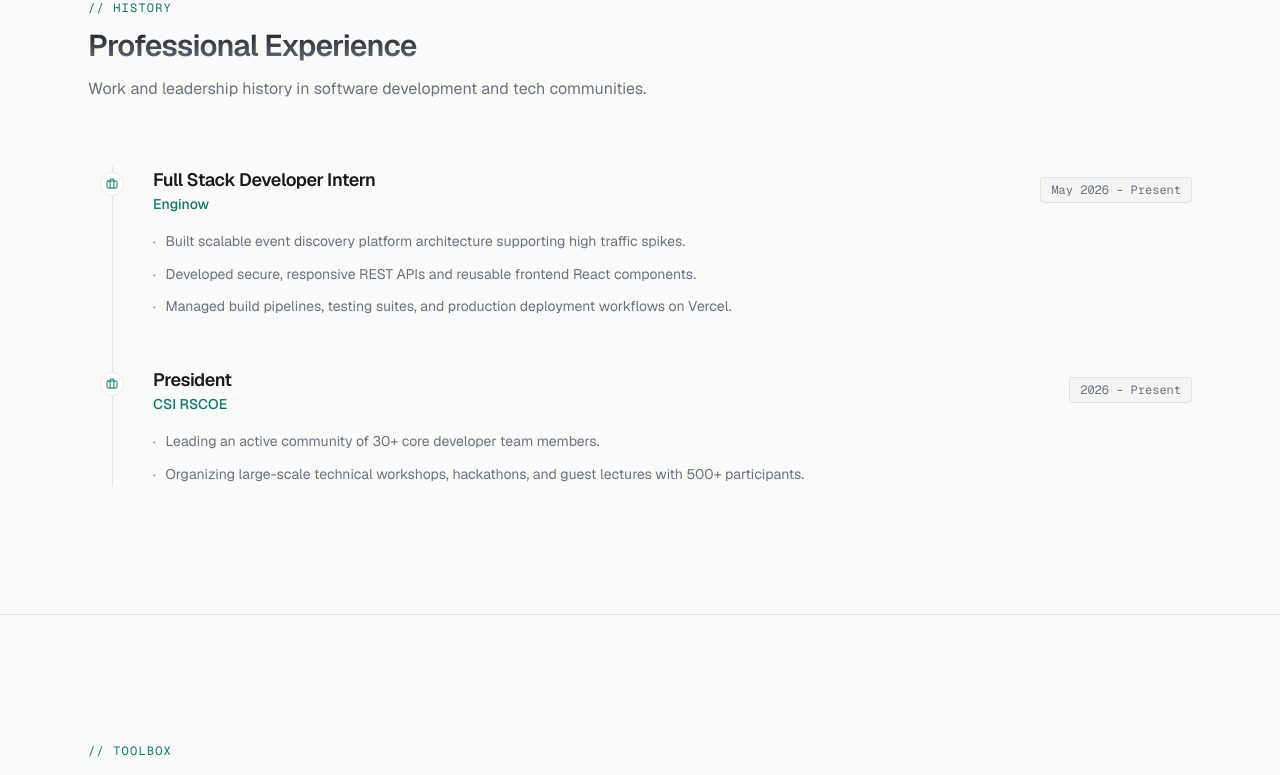
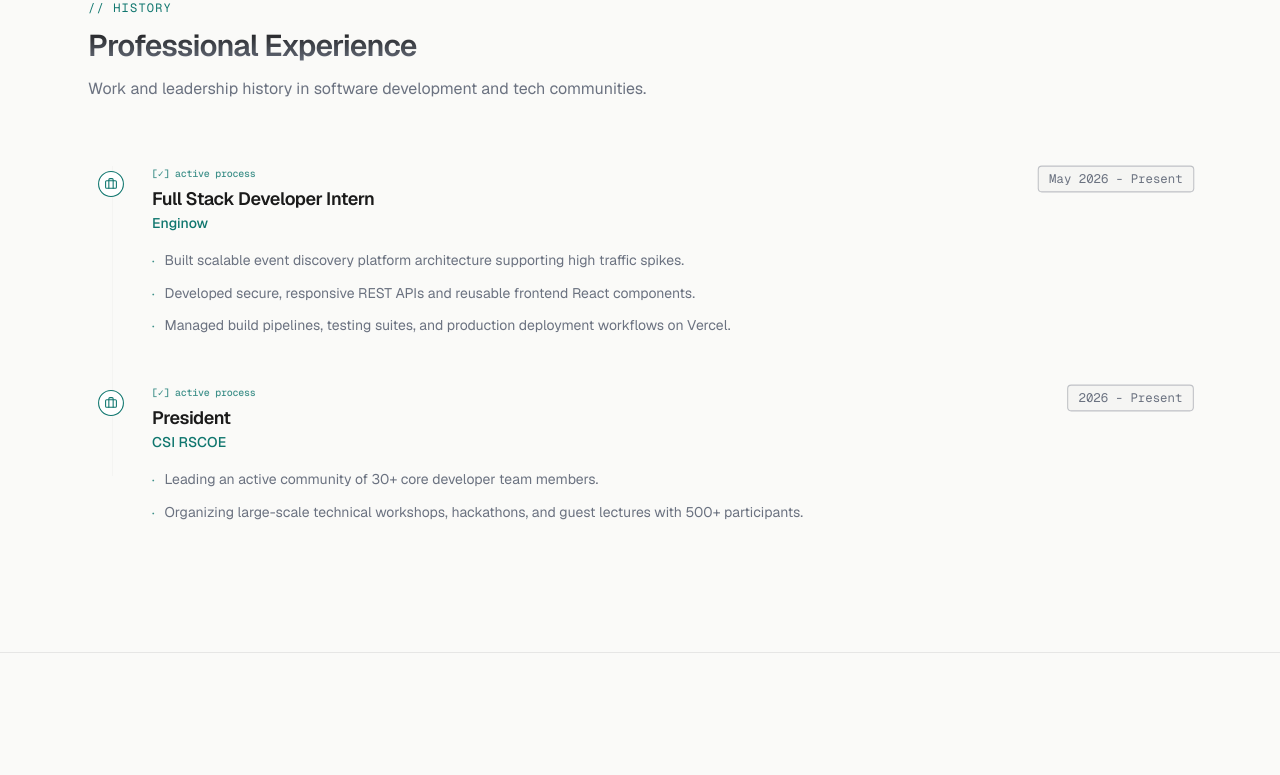
Before and after one commit to aditya-codes-git/Portfolio, a Next.js app: page / in a window 1280 px wide. Shown: the part 3837-4612 px from the top of the page. Built offline with nearby package versions, Linux system fonts and the light colour scheme.

Commit message:
feat: add Experience section with scroll-animated timeline component

```diff
--- a/src/components/sections/Experience.tsx
+++ b/src/components/sections/Experience.tsx
@@ -1,31 +1,174 @@
-import React from "react";
+"use client";
+
+import React, { useRef } from "react";
 import { experiences } from "@/data/experience";
 import { SectionTitle } from "@/components/ui/SectionTitle";
 import { Briefcase } from "lucide-react";
+import { motion, useReducedMotion, useScroll, useTransform } from "framer-motion";
 
 export const Experience: React.FC = () => {
+  const shouldReduceMotion = useReducedMotion() ?? false;
+  const timelineRef = useRef<HTMLDivElement>(null);
+
+  // Bind vertical progress line height to page scroll offset
+  const { scrollYProgress } = useScroll({
+    target: timelineRef,
+    offset: ["start center", "end center"]
+  });
+
+  const lineHeight = useTransform(scrollYProgress, [0, 1], ["0%", "100%"]);
+  const animatedHeight = shouldReduceMotion ? "100%" : lineHeight;
+
+  const headerVariants = {
+    hidden: {
+      opacity: 0,
+      y: shouldReduceMotion ? 0 : 20
+    },
+    visible: {
+      opacity: 1,
+      y: 0,
+      transition: {
+        duration: 0.5,
+        ease: "easeOut" as const
+      }
+    }
+  };
+
+  const itemVariants = {
+    inactive: {
+      opacity: 0.55,
+      x: shouldReduceMotion ? 0 : -10
+    },
+    active: {
+      opacity: 1,
+      x: 0,
+      transition: {
+        duration: 0.4,
+        ease: "easeOut" as const
+      }
+    }
+  };
+
+  const dotVariants = {
+    inactive: {
+      scale: 1,
+      borderColor: "rgba(0, 0, 0, 0.08)",
+      backgroundColor: "#FFFFFF"
+    },
+    active: {
+      scale: 1.08,
+      borderColor: "var(--color-accent)",
+      backgroundColor: "#FFFFFF",
+      transition: {
+        type: "spring" as const,
+        stiffness: 200,
+        damping: 15
+      }
+    }
+  };
+
+  const iconVariants = {
+    inactive: {
+      color: "rgba(107, 114, 128, 0.5)"
+    },
+    active: {
+      color: "var(--color-accent)",
+      transition: {
+        duration: 0.2
+      }
+    }
+  };
+
+  const badgeVariants = {
+    inactive: {
+      scale: 1,
+      borderColor: "rgba(0, 0, 0, 0.08)"
+    },
+    active: {
+      scale: 1.03,
+      borderColor: "rgba(107, 114, 128, 0.4)",
+      transition: {
+        duration: 0.3,
+        ease: "easeOut" as const
+      }
+    }
+  };
+
+  const statusTextVariants = {
+    inactive: {
+      opacity: 0,
+      x: shouldReduceMotion ? 0 : -5
+    },
+    active: {
+      opacity: 1,
+      x: 0,
+      transition: {
+        duration: 0.3,
+        ease: "easeOut" as const
+      }
+    }
+  };
+
   return (
     <section id="experience" className="py-24 sm:py-32 border-t border-border-subtle bg-background">
       <div className="max-w-6xl mx-auto px-6">
-        <SectionTitle
-          label="History"
-          title="Professional Experience"
-          subtitle="Work and leadership history in software development and tech communities."
-        />
+        <motion.div
+          variants={headerVariants}
+          initial="hidden"
+          whileInView="visible"
+          viewport={{ once: true, margin: "-100px" }}
+        >
+          <SectionTitle
+            label="History"
+            title="Professional Experience"
+            subtitle="Work and leadership history in software development and tech communities."
+          />
+        </motion.div>
 
-        <div className="relative border-l border-border-subtle ml-4 sm:ml-6 space-y-12">
-          {experiences.map((exp, idx) => (
-            <div key={exp.id} className="relative pl-8 sm:pl-10">
+        <div
+          ref={timelineRef}
+          className="relative ml-4 sm:ml-6 space-y-12"
+        >
+          {/* Base timeline vertical line (always visible) */}
+          <div className="absolute left-0 top-0 bottom-0 w-[1px] bg-border-subtle/30" />
 
+          {/* Animated progress vertical line */}
+          <motion.div
+            className="absolute left-0 top-0 w-[1px] bg-accent origin-top"
+            style={{ height: animatedHeight }}
+          />
+
+          {experiences.map((exp) => (
+            <motion.div
+              key={exp.id}
+              initial="inactive"
+              whileInView="active"
+              viewport={{ amount: 0.6, once: false }}
+              variants={itemVariants}
+              className="relative pl-8 sm:pl-10"
+            >
               {/* Timeline dot */}
-              <div className="absolute -left-[13px] top-1.5 w-6 h-6 rounded-full bg-card border border-border-subtle flex items-center justify-center">
-                <Briefcase className="w-3 h-3 text-accent" />
-              </div>
+              <motion.div
+                variants={dotVariants}
+                className="absolute -left-[13px] top-1.5 w-6 h-6 rounded-full border flex items-center justify-center z-10"
+              >
+                <motion.div variants={iconVariants} className="flex items-center justify-center">
+                  <Briefcase className="w-3 h-3" />
+                </motion.div>
+              </motion.div>
 
-              {/* Job Info */}
+              {/* Job Info Block */}
               <div className="space-y-4">
-                <div className="flex flex-col sm:flex-row sm:items-center justify-between gap-1.5">
+                <div className="flex flex-col sm:flex-row sm:items-start justify-between gap-1.5">
                   <div>
+                    {/* Tiny execution status */}
+                    <motion.div
+                      variants={statusTextVariants}
+                      className="font-mono text-[10px] text-accent/80 font-medium tracking-tight mb-1"
+                    >
+                      {exp.period.includes("Present") ? "[✓] active process" : "[✓] executed"}
+                    </motion.div>
+
                     <h3 className="text-lg font-semibold text-foreground tracking-tight">
                       {exp.role}
                     </h3>
@@ -33,15 +176,21 @@ export const Experience: React.FC = () => {
                       {exp.company}
                     </p>
                   </div>
-                  <span className="text-xs font-mono text-secondary-text bg-card-alt px-2.5 py-1 border border-border-subtle rounded-sm w-fit">
+                  <motion.span
+                    variants={badgeVariants}
+                    className="text-xs font-mono text-secondary-text bg-card-alt px-2.5 py-1 border rounded-sm w-fit transition-colors duration-200"
+                  >
                     {exp.period}
-                  </span>
+                  </motion.span>
                 </div>
 
                 {/* Bullets */}
                 <ul className="space-y-2.5">
                   {exp.bullets.map((bullet, bIdx) => (
-                    <li key={bIdx} className="text-sm text-secondary-text leading-relaxed flex items-start gap-2.5">
+                    <li
+                      key={bIdx}
+                      className="text-sm text-secondary-text leading-relaxed flex items-start gap-2.5"
+                    >
                       <span className="text-accent/80 mt-1.5 select-none text-[8px]">•</span>
                       <span>{bullet}</span>
                     </li>
@@ -49,10 +198,11 @@ export const Experience: React.FC = () => {
                 </ul>
               </div>
 
-            </div>
+            </motion.div>
           ))}
         </div>
       </div>
     </section>
   );
 };
+export default Experience;
```
